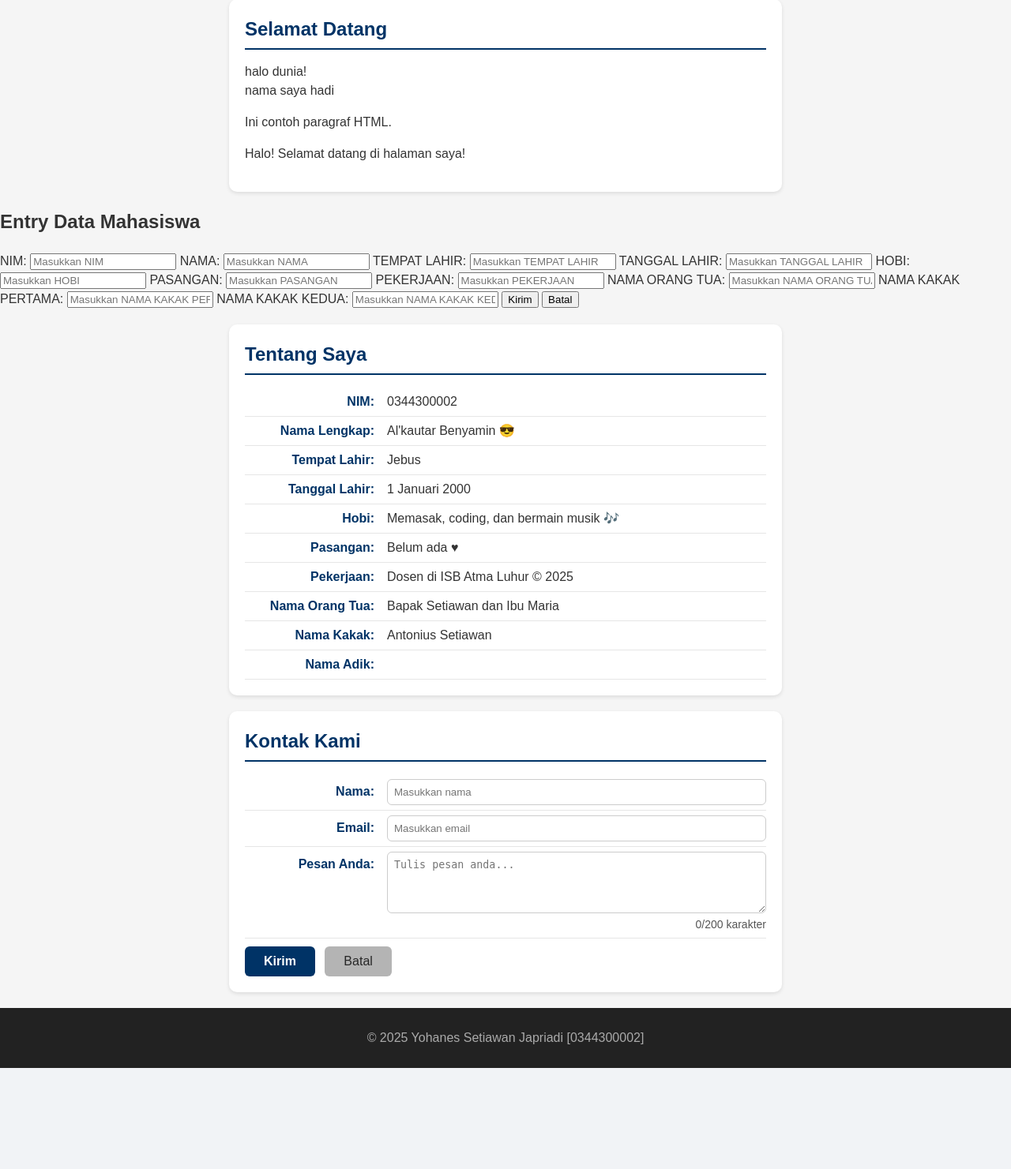
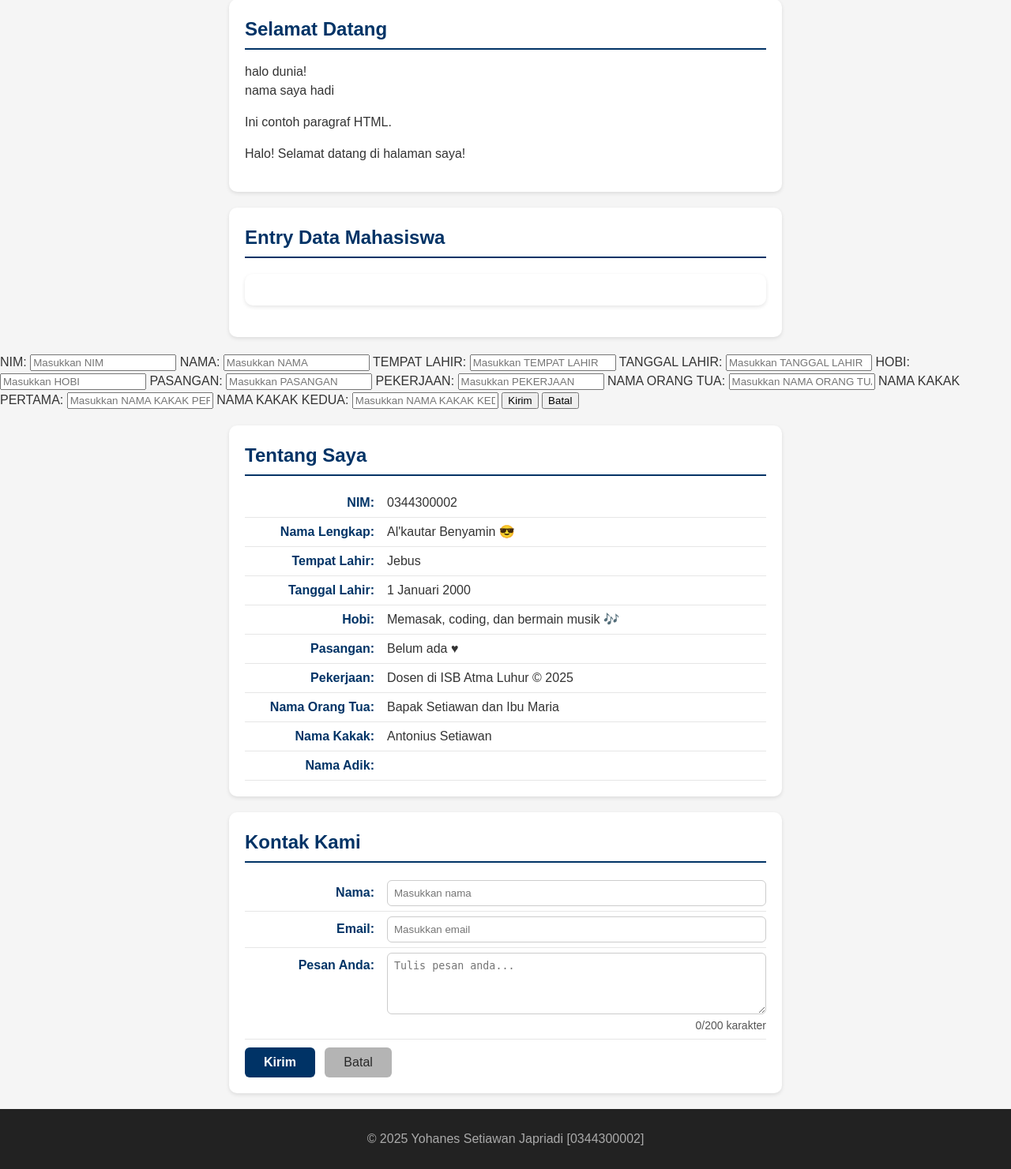
Before and after one commit to 2511500061azka/2511500061-PWD-TI1B-2526O, a PHP site: page /pertemuan-08/index.php in a window 1280 px wide. Shown: the part 176-1657 px from the top of the page at 79% size. Before the commit the page ends 1529 px from the top, so only its background shows below. Run offline with PHP 8.4, Linux system fonts and the light colour scheme.

Commit message:
menambahkan styling entry

```diff
--- a/pertemuan-08/index.php
+++ b/pertemuan-08/index.php
@@ -52,9 +52,9 @@ endif;
       <p>Ini contoh paragraf HTML.</p>
     </section>
 
-    <section id="Entry Data Mahasiswa">
+    <section id="entrydatamahasiswa">
       <h2>Entry Data Mahasiswa</h2>
-      <form id="Entry Data Mahasiswa" action="index.php" method="INDEX">
+      <form id="entrydatamahasiswa" action="index.php" method="INDEX">
         <?php
       $NIM = "2511500061";
     $NAMA = "MUHAMMAD AZKA NAZHAN";
--- a/pertemuan-08/style.css
+++ b/pertemuan-08/style.css
@@ -49,9 +49,11 @@ header li a:active {
   transform: translateY(1px);
 }
 
-#home:target~header nav a[href="#home"],
-#about:target~header nav a[href="#about"],
-#contact:target~header nav a[href="#contact"] {
+/* Efek aktif jika pakai anchor link */
+#home:target ~ header nav a[href="#home"],
+#about:target ~ header nav a[href="#about"],
+#contact:target ~ header nav a[href="#contact"],
+#entrydatamahasiswa:target ~ header nav a[href="#entrydatamahasiswa"] {
   background: #fff;
   color: #003366;
   font-weight: bold;
@@ -59,10 +61,11 @@ header li a:active {
   transition: all 0.3s ease;
 }
 
+/* Kontainer section utama */
 #home,
 #about,
 #contact,
-#EntryDataMahasiswa {
+#entrydatamahasiswa {
   background-color: #ffffff;
   border-radius: 10px;
   padding: 20px;
@@ -74,7 +77,7 @@ header li a:active {
 #home h2,
 #about h2,
 #contact h2,
-#EntryDataMahasiswa h2 {
+#entrydatamahasiswa h2 {
   color: #003366;
   border-bottom: 2px solid #003366;
   padding-bottom: 6px;
@@ -88,7 +91,7 @@ header li a:active {
 
 #about p,
 #contact label,
-#EntryDataMahasiswa label {
+#entrydatamahasiswa label {
   display: flex;
   justify-content: flex-start;
   align-items: baseline;
@@ -98,8 +101,8 @@ header li a:active {
 }
 
 #about strong,
-#contact label>span,
-#EntryDataMahasiswa label>span {
+#contact label > span,
+#entrydatamahasiswa label > span {
   min-width: 180px;
   color: #003366;
   font-weight: 600;
@@ -108,18 +111,19 @@ header li a:active {
   flex-shrink: 0;
 }
 
-
+/* Input dan textarea */
 #contact input,
 #contact textarea,
-#EntryDataMahasiswa input,
-#EntryDataMahasiswa textarea {
+#entrydatamahasiswa input,
+#entrydatamahasiswa textarea {
   flex: 1;
   border: 1px solid #ccc;
   border-radius: 6px;
   padding: 8px;
 }
 
-#EntryDataMahasiswa button,
+/* Tombol */
+#entrydatamahasiswa button,
 #contact button {
   margin-top: 10px;
   display: inline-block;
@@ -132,29 +136,27 @@ header li a:active {
   margin-right: 8px;
 }
 
-
-#EntryDataMahasiswa [type="submit"],
+#entrydatamahasiswa [type="submit"],
 #contact button[type="submit"] {
   background-color: #003366;
   color: #fff;
   font-weight: 600;
 }
 
-#EntryDataMahasiswa [type="reset"],
+#entrydatamahasiswa [type="reset"],
 #contact button[type="reset"] {
   background-color: #b4b4b4;
   color: #272727;
 }
 
-#EntryDataMahasiswa [type="submit"]:hover,
+#entrydatamahasiswa [type="submit"]:hover,
 #contact button[type="submit"]:hover {
   background-color: #0379ee;
   transform: translateY(-1px);
   box-shadow: 0 2px 6px rgba(0,0,0,0.2);
 }
 
-
-#EntryDataMahasiswa [type="reset"]:hover,
+#entrydatamahasiswa [type="reset"]:hover,
 #contact button[type="reset"]:hover {
   background-color: #cccccc;
   transform: translateY(-1px);
@@ -176,6 +178,7 @@ footer {
   cursor: pointer;
 }
 
+/* Responsif */
 @media (max-width: 600px) {
   .menu-toggle {
     display: block;
@@ -190,6 +193,7 @@ footer {
     background: #003366;
     width: 100%;
     padding: 5px 0;
+    transition: all 0.3s ease;
   }
 
   nav.active {
@@ -226,13 +230,13 @@ footer {
 
   #about p,
   #contact label,
-  #EntryDataMahasiswa label {
+  #entrydatamahasiswa label {
     flex-direction: column;
     align-items: flex-start;
   }
 
   #about strong,
-  #contact label>span {
+  #contact label > span {
     text-align: left;
     padding-right: 0;
     margin-bottom: 2px;
@@ -241,8 +245,8 @@ footer {
   #contact input,
   #contact textarea,
   #contact button,
-  #EntryDataMahasiswa input,
-  #EntryDataMahasiswa textarea {
+  #entrydatamahasiswa input,
+  #entrydatamahasiswa textarea {
     width: 100%;
   }
 }
```
